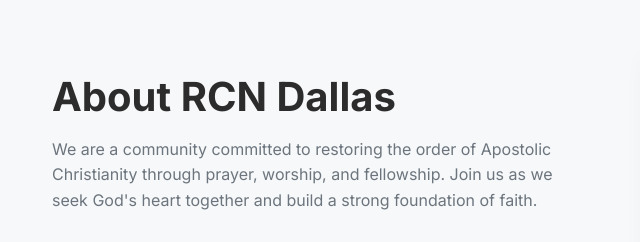
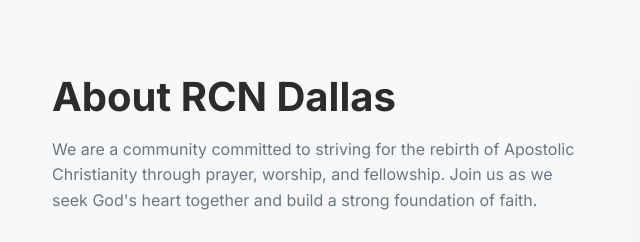
Before and after one commit to rcndallasmedia/rcndallas.github.io, a plain HTML site: page index.html in a window 1280 px wide. Shown: the part 2180-2422 px from the top of the page, 20-660 px from the left. Drawn offline with Linux system fonts and the light colour scheme.

Commit message:
Update index.html

```diff
--- a/index.html
+++ b/index.html
@@ -329,7 +329,7 @@
                     new_what_to_expect_title: "What to Expect",
                     new_what_to_expect_desc: "Authentic worship, prayer, and fellowship in a welcoming community",
                     section_title_about_rcn: "About RCN Dallas",
-                    about_rcn_desc: "We are a community committed to restoring the order of Apostolic Christianity through prayer, worship, and fellowship. Join us as we seek God's heart together and build a strong foundation of faith.",
+                    about_rcn_desc: "We are a community committed to striving for the rebirth of Apostolic Christianity through prayer, worship, and fellowship. Join us as we seek God's heart together and build a strong foundation of faith.",
                     about_feature_apostolic: "Apostolic Foundation",
                     about_feature_prayer_centered: "Prayer-Centered",
                     about_feature_community_focus: "Community Focus",
```
